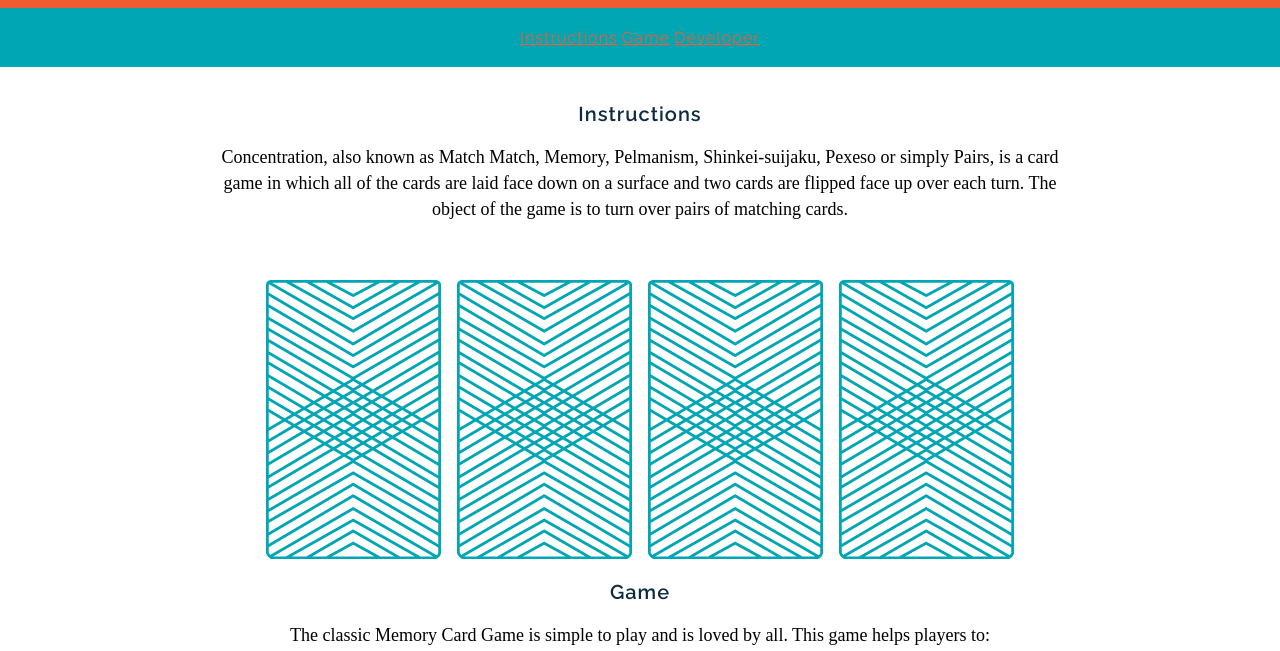
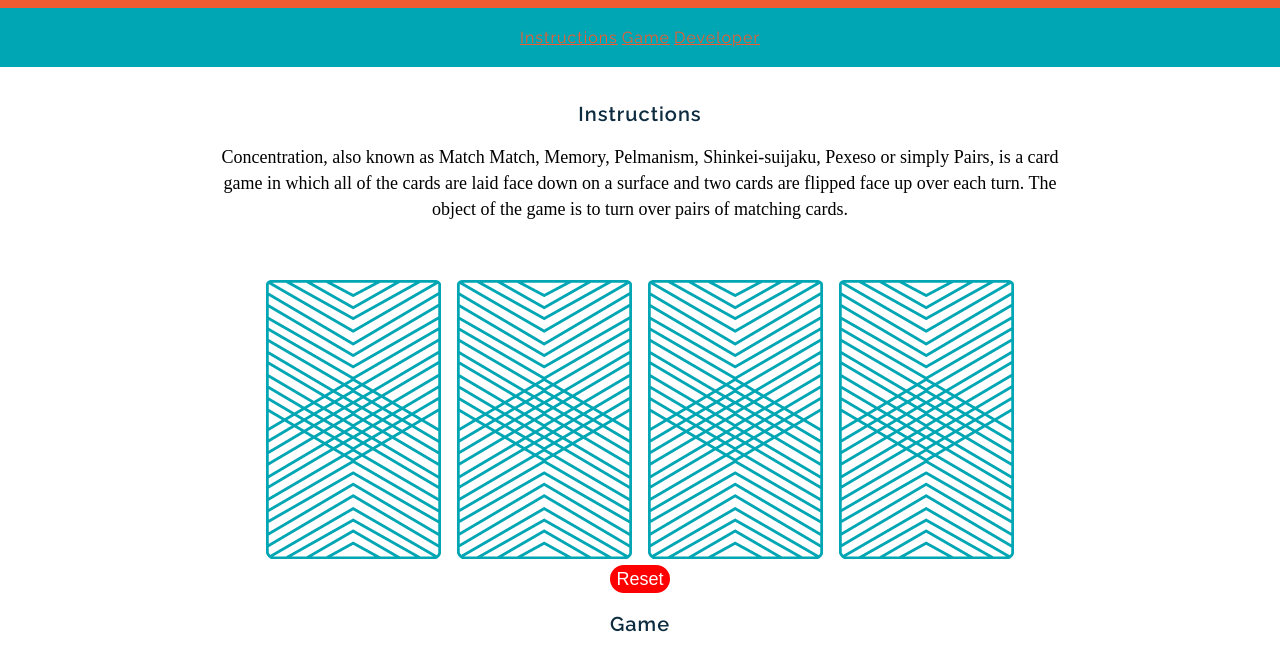
Before and after one commit to BrightFlame90/wdi-fundamentals-memory-game, a plain HTML site: page index.html in a window 1280 px wide. Shown: the part 105-756 px from the top of the page. Drawn offline with Linux system fonts and the light colour scheme; a web font is replaced by a local one.

Commit message:
created game logic

```diff
--- a/css/style.css
+++ b/css/style.css
@@ -63,6 +63,16 @@ footer {
 	letter-spacing: .08em;
 	font-weight: 500;
 }
+
+button {
+	color: white;
+	background-color: red;
+	margin: 0px 20px 0 20px;
+	border: 2px solid;
+    border-radius: 25px;
+    line-height: 26px;
+	font-size: 18px;
+}
 .copyright {
 	font-family: "Raleway";
 	float: left;
--- a/index.html
+++ b/index.html
@@ -23,6 +23,7 @@
 
 <div id="game-board" class ="board clearfix"></div>
 
+<button type="button">Reset</button>
 
 <h2>Game</h2>
 
@@ -34,6 +35,7 @@
      <li>Increase attention to detail</li>
      <li>Improve the ability to find similarities and differences in objects</li>
    </ul>
+
 </main>
 <footer class="clearfix">
   <p class="copyright">Copyright 2017</p>
--- a/js/main.js
+++ b/js/main.js
@@ -67,3 +67,5 @@ function shuffle (cards) {
     array[j] = temp
   }
 }
+
+document.getElementById("button").reset();
```
